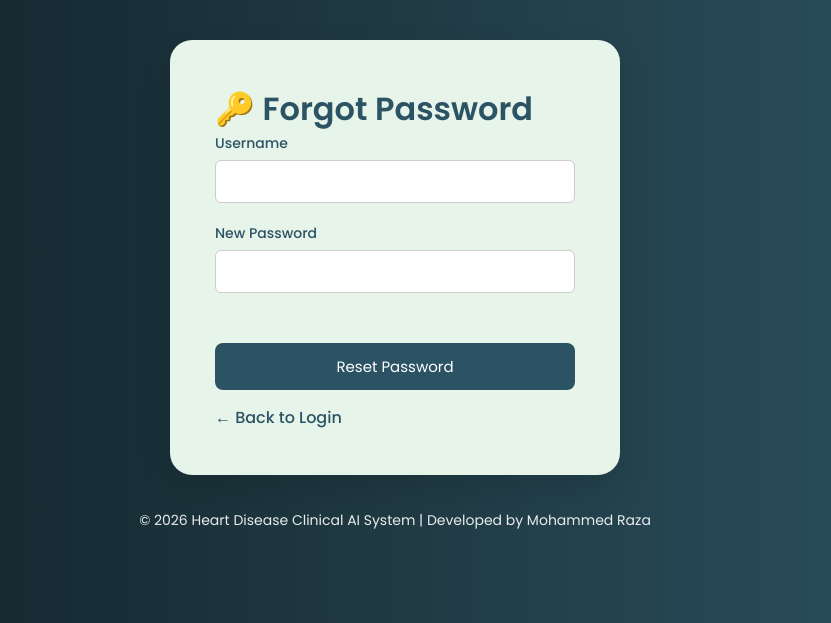
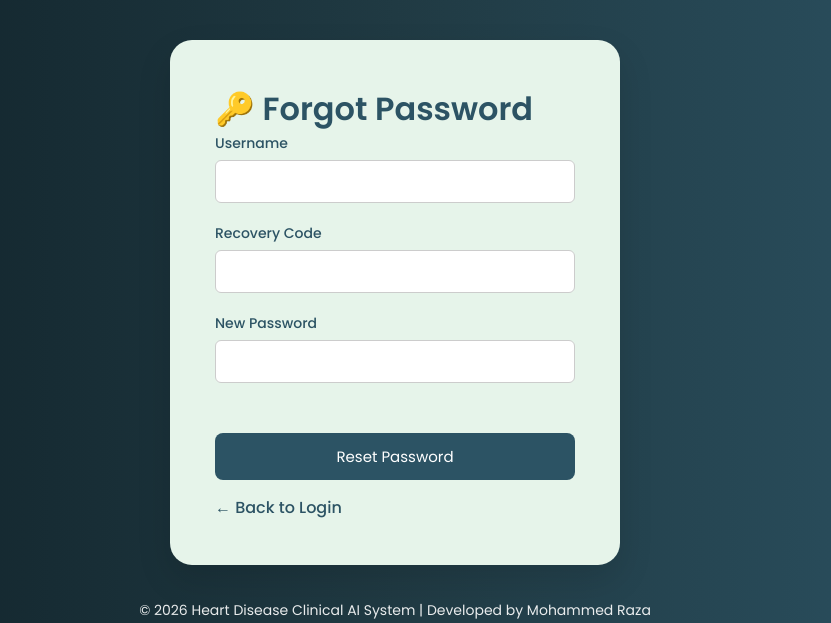
Before and after one commit to RAZA1409/Heart-Disease-Clinical-AI-System, a Flask app: page /forgot_password in a window 1280 px wide. Shown: the top 623 px of the page, without its empty margins (245-1076 px from the left). Run offline with Flask 3, Linux system fonts and the light colour scheme; parts of the project's set-up code (start-up, migrations or seed data) failed here and were passed over.

Commit message:
Add recovery code protection for password reset

```diff
--- a/app.py
+++ b/app.py
@@ -228,7 +228,16 @@ def forgot_password():
 
     if request.method == "POST":
         username = request.form["username"]
+        recovery_code = request.form["recovery_code"]
         new_password = request.form["new_password"]
+
+        stored_code = os.getenv("ADMIN_RECOVERY_CODE")
+
+        if recovery_code != stored_code:
+            return render_template(
+                "forgot_password.html",
+                error="Invalid Recovery Code"
+            )
 
         if len(new_password) < 8:
             return render_template("forgot_password.html",
--- a/templates/forgot_password.html
+++ b/templates/forgot_password.html
@@ -107,6 +107,11 @@
         </div>
 
         <div class="form-group">
+            <label>Recovery Code</label>
+            <input type="password" name="recovery_code" required>
+        </div>
+
+        <div class="form-group">
             <label>New Password</label>
             <input type="password" name="new_password" required>
         </div>
```
Also changed, not shown: database.db.
